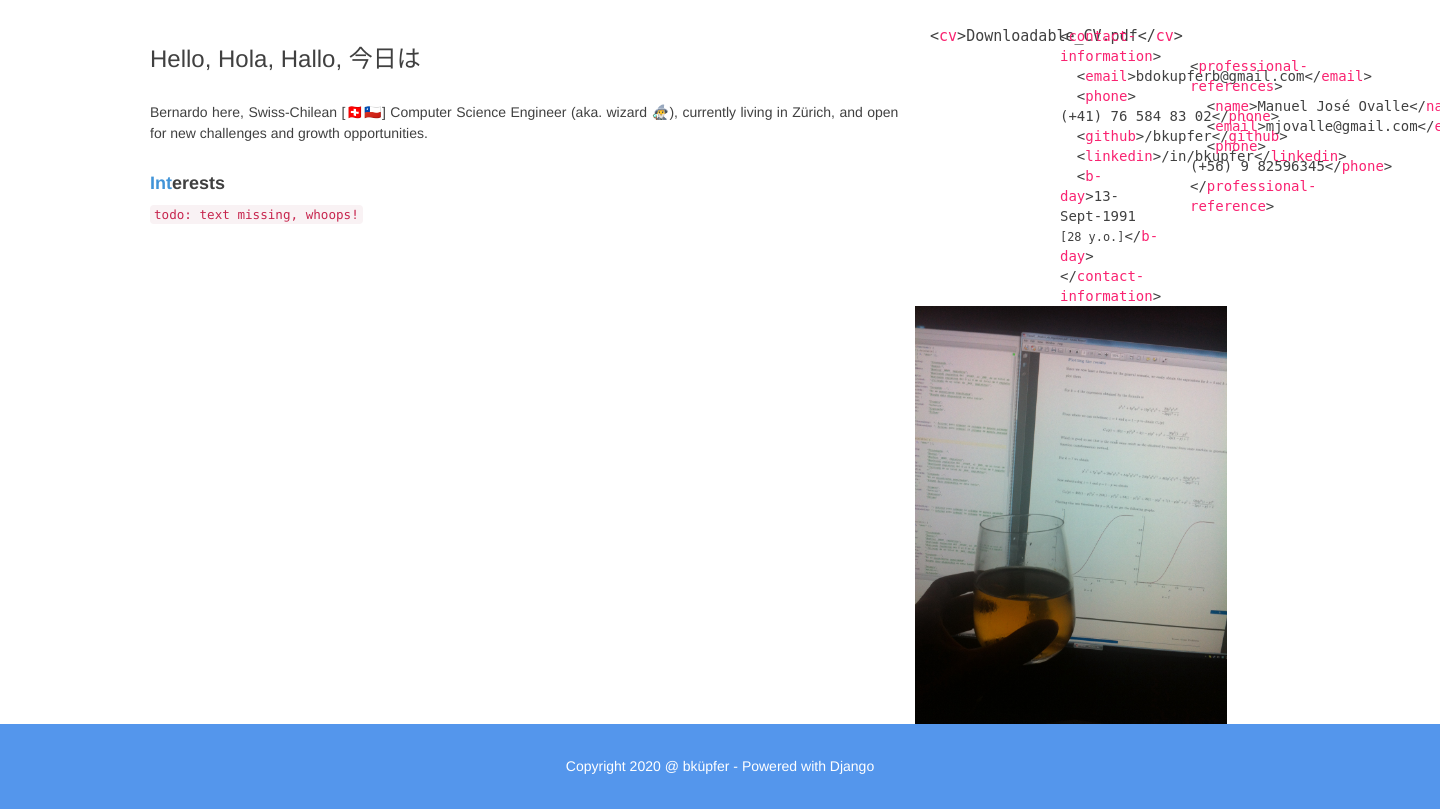
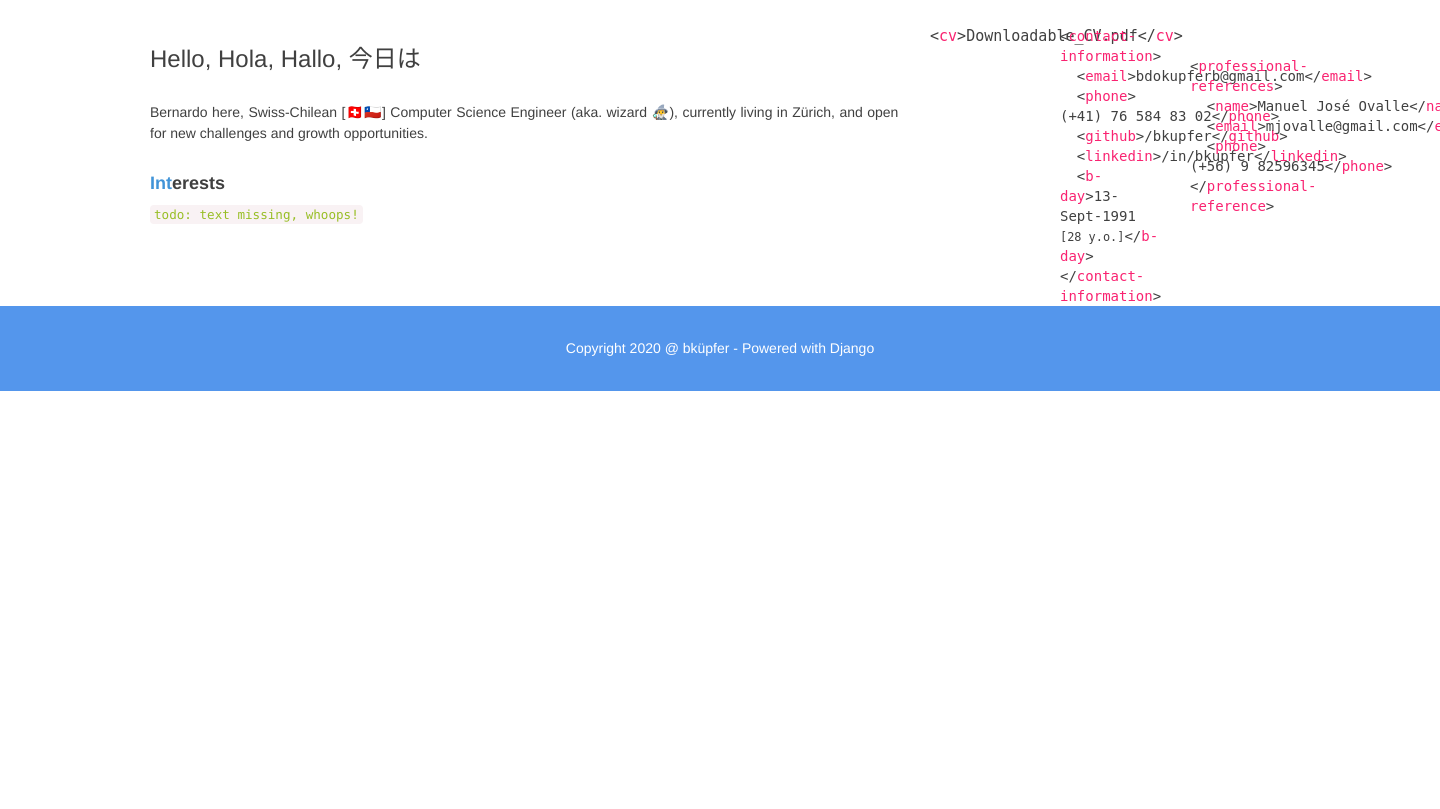
Before and after one commit to bkupfer/bkuepfer, a Django app: page / in a window 1440 px wide; the page is wider, and only the part inside the window is pictured. Shown: the part 446-1255 px from the top of that part. After the commit the page ends 837 px from the top of that part, so only its background shows below. Run offline with Django 3.2, Linux system fonts and the light colour scheme; some libraries are stand-ins or nearby versions.

Commit message:
hidden image

```diff
--- a/landing/templates/index.html
+++ b/landing/templates/index.html
@@ -48,11 +48,9 @@
             padding: 2px;
         }
     </style>
-
 </head>
 
 <body>
-
     <header class="intro-header" style="background-image: url('static/img/bdo-leonera.jpg')">
         <div class="container">
             <div class="col-md-10 col-md-offset-1">
@@ -77,83 +75,17 @@
 
                 <h4><b><span class="section">Int</span>erests</b></h4>
 
-                <code>todo: text missing, whoops!</code>
-
-<!--                <p>-->
-<!--                    My professional interests go through the whole field of computer science and software engineering,-->
-<!--                    I enjoy learning as much as I can about it, with special emphasis in algorithms, web development,-->
-<!--                    and machine learning.-->
-<!--                </p>-->
-<!--                <p>-->
-<!--                    In these recent years I've been mostly dedicated to the web-development field, focusing on-->
-<!--                    understanding the full-stack. Both front-end and back-end have gone through lots of changes-->
-<!--                    during the last few years, being each time more flexible, powerful and allowing more creativity,-->
-<!--                    its a field super interesting.-->
-<!--                </p>-->
-<!--                <p>-->
-<!--                    I'm also thrilled to see where the Machine Learning revolution will take us, its rapidly changing the way-->
-<!--                    we approach and think about problems, and the way we are generating solutions,-->
-<!--                    that keeps me courious, constantly learning more about the field and its algorithms,-->
-<!--                    and definitively want to be part of the train driver wizardry team.-->
-<!--                </p>-->
-<!--                <p>-->
-<!--                    I'm eager to experiment and keep learning how to apply computer science and machine learning-->
-<!--                    through different fields to solve real-world problems and improve peoples lives.-->
-<!--                </p>-->
-<!--                <p>-->
-<!--                    Artificial Intelligence and video-games make a quite interesting combination, in particular,-->
-<!--                    research with Dota 2 and Starcraft II Open AI projects have captured my uttermost interest and have me-->
-<!--                    highly intrigued. First of all, because I love these video-games, and secondly because we are-->
-<!--                    in that point in history where it seems to be a feasible challenge to solve these games using AI.-->
-<!--                </p>-->
-
-                <!--            <h4><b><span class="section">Lan</span>guages</b></h4>-->
-                <!--            <p>-->
-                <!--                I find joy in studying languages, and consider it to be enriching knowledge to have and one of-->
-                <!--                my major challenges. I speak native Spanish, fluent English, basic Japanese, and am-->
-                <!--                currently working on my (Swiss)-German.-->
-                <!--            </p>-->
-                <!--            <p>-->
-                <!--                <b class="subsection">Japanese</b>:-->
-                <!--                Why Japanese? Well, the truth is that I just founded it interesting, so I studied for-->
-                <!--                <a href="https://www.dropbox.com/s/9fesjve6rdo40lp/%E6%97%A5%E6%9C%AC%E8%AA%9E%E3%81%AE%E5%8A%9B%E8%A9%A6%E9%A8%93.pdf?dl=0">-->
-                <!--                     and passed-->
-                <!--                </a> the <a href="http://www.jlpt.jp/e/about/levelsummary.html">JLPT-N5</a>-->
-                <!--                (Japanese Language Proficiency Test, aka. 日本語能力試験).-->
-                <!--                Even though its one of the basic levels, I consider it to be a solid step in my language-->
-                <!--                learning journey and a nice achievement.-->
-                <!--            </p>-->
-                <!--            <p><b class="subsection">German</b>:-->
-                <!--                This is my next language learning challenge, I'm fully aware that if I want to get to know-->
-                <!--                Switzerland, the Swiss people, and their culture in depth, I must learn the local language,-->
-                <!--                so that's my main motivation for studying German.-->
-                <!--                I'm still a beginner in German, but I'm working on it 😉.-->
-                <!--            </p>-->
-
-                <!--            <h4><b><span class="section">Spo</span>rts</b></h4>-->
-                <!--            <p>-->
-                <!--                <b class="subsection">Martial arts</b>:-->
-                <!--                I've trained different martial arts, but my main focus has been-->
-                <!--                <a href="https://en.wikipedia.org/wiki/Choy_Li_Fut">Choy Lee Fut Kung-fu</a>-->
-                <!--                (<span style="color: rebeccapurple">蔡李佛</span>), which I trained for about 7 years.-->
-                <!--                I've also trained in other martial arts styles such as Taekwondo.-->
-                <!--            </p>-->
-                <!--            <p>-->
-                <!--                <b class="subsection">Hicking</b>:-->
-                <!--                In the picture above I am at <a href="http://www.wikiexplora.com/Cerro_Leonera">La Leonera</a>-->
-                <!--                at about 5000 [mt]. Hicking is one of my personal favorites.-->
-                <!--            </p>-->
-
+                <code style="color: #98be25">todo: text missing, whoops!</code>
+                <p>
+                    <!-- todo: add text-->
+                </p>
             </div>
 
             <div class="col-md-4 col-xl-2">
                 <div class="row">
-
-
                     <div class="col-md-4 col-xl-2 monospaced" style="font-size: 15px">
                         &lt;<span class="monoheader">cv</span>&gt;<a href="{{ cv_link }}" target="_blank">Downloadable_CV.pdf</a>&lt;/<span class="monoheader">cv</span>&gt;<br><br>
                     </div>
-
 
                     <div class="col-md-4 col-xl-2 monospaced">
                         &lt;<span class="monoheader">contact-information</span>&gt;<br>
@@ -165,33 +97,35 @@
                         &lt;/<span class="monoheader">contact-information</span>&gt;<br>
                     </div>
 
+                    <!-- todo: update with Sids's information-->
+<!--                    <div class="col-md-4 col-xl-2 monospaced" style="margin-top: 30px;">-->
+<!--                        &lt;<span class="monoheader">professional-references</span>&gt;<br>-->
+<!--                        &nbsp;&nbsp;&lt;<span class="monoheader">name</span>&gt;&lt;/<span class="monoheader">name</span>&gt;<br>-->
+<!--                        &nbsp;&nbsp;&lt;<span class="monoheader">email</span>&gt;mjovalle@gmail.com&lt;/<span class="monoheader">email</span>&gt;<br>-->
+<!--                        &nbsp;&nbsp;&lt;<span class="monoheader">phone</span>&gt;(+56)&nbsp;9&nbsp;82596345&lt;/<span class="monoheader">phone</span>&gt;<br>-->
+<!--                        &lt;!&ndash; &nbsp;&nbsp;&lt;<span class="monoheader">website</span>&gt;<a href="https://www.manungo.cl/">https://www.manungo.cl/</a>&lt;/<span class="monoheader">website</span>&gt;<br> &ndash;&gt;-->
+<!--                        &lt;/<span class="monoheader">professional-reference</span>&gt;-->
+<!--                    </div>-->
 
                     <div class="col-md-4 col-xl-2 monospaced" style="margin-top: 30px;">
                         &lt;<span class="monoheader">professional-references</span>&gt;<br>
                         &nbsp;&nbsp;&lt;<span class="monoheader">name</span>&gt;Manuel&nbsp;José&nbsp;Ovalle&lt;/<span class="monoheader">name</span>&gt;<br>
                         &nbsp;&nbsp;&lt;<span class="monoheader">email</span>&gt;mjovalle@gmail.com&lt;/<span class="monoheader">email</span>&gt;<br>
                         &nbsp;&nbsp;&lt;<span class="monoheader">phone</span>&gt;(+56)&nbsp;9&nbsp;82596345&lt;/<span class="monoheader">phone</span>&gt;<br>
-                <!--            &nbsp;&nbsp;&lt;<span class="monoheader">website</span>&gt;<a href="https://www.manungo.cl/">https://www.manungo.cl/</a>&lt;/<span class="monoheader">website</span>&gt;<br>-->
+                        <!-- &nbsp;&nbsp;&lt;<span class="monoheader">website</span>&gt;<a href="https://www.manungo.cl/">https://www.manungo.cl/</a>&lt;/<span class="monoheader">website</span>&gt;<br> -->
                         &lt;/<span class="monoheader">professional-reference</span>&gt;
                     </div>
 
-
-                            <img src="../static/img/cheers.jpg" alt="cheers" width="80%">
-
-
+                </div>
+            </div>
         </div>
     </div>
 
-        </div>
-
-
-    </div>
     <footer class="site-footer">
         <div id="footer-content">
             <p>Copyright 2020 @ bküpfer - Powered with Django</p>
         </div>
     </footer>
-
 
     <script src="static/js/jquery.js"></script>
     <script src="static/js/bootstrap.js"></script>
```
Lines whose indentation alone changed are shown as unchanged.
